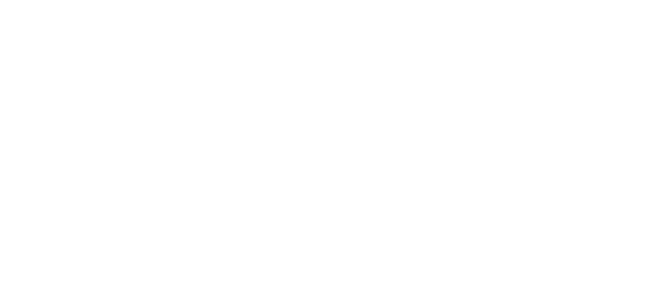
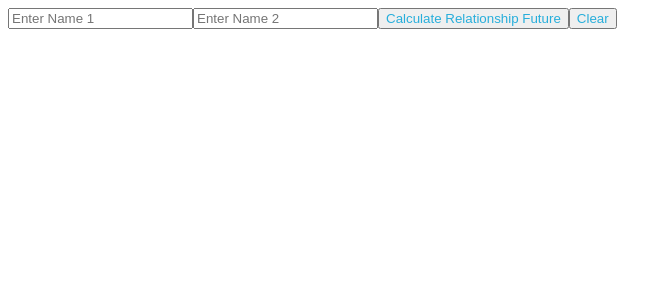
Before and after one commit to vijaysingh20/React---Flames-App---13t4dnsacn5l, a React app: page / in a window 1280 px wide. Shown: the top 300 px of the page, without its empty margins (0-672 px from the left). Built offline with nearby package versions, Linux system fonts and the light colour scheme.

Commit message:
Update App.js

```diff
--- a/src/components/App.js
+++ b/src/components/App.js
@@ -1,16 +1,92 @@
-import React, {Component, useState} from "react";
-import '../styles/App.css';
+import React, { useState } from "react";
+import "../styles/App.css";
 
-class App extends Component {
-    render() {
+const App = () => {
+  const [name1, setName1] = useState("");
+  const [name2, setName2] = useState("");
+  const [result, setResult] = useState("");
 
-        return(
-            <div id="main">
-               {/* Do not remove the main div */}
-            </div>
-        )
+  const handleFirstChange = (e) => {
+    setName1(e.target.value);
+  };
+  const handleSecondChange = (e) => {
+    setName2(e.target.value);
+  };
+
+  const length = () => {
+    let input1 = name1;
+    let input2 = name2;
+
+    for (let i = 0; i < input1.length; i++) {
+      for (let j = 0; j < input2.length; j++) {
+        if (input1[i] === input2[j]) {
+          input1 = input1.replace(input1[i], "");
+          input2 = input2.replace(input2[j], "");
+        }
+      }
     }
-}
+    const totalLength = input1.length + input2.length;
+    return totalLength % 6;
+  };
 
+  const output = (num) => {
+    switch (num) {
+      case 0:
+        setResult("Siblings");
+        break;
+      case 1:
+        setResult("Friends");
+        break;
+      case 2:
+        setResult("Love");
+        break;
+      case 3:
+        setResult("Affection");
+        break;
+      case 4:
+        setResult("Marriage");
+        break;
+      case 5:
+        setResult("Enemy");
+        break;
+      default:
+        setResult(null);
+    }
+  };
+
+  const clear = () => {
+    setName1("");
+    setName2("");
+    setResult("");
+  };
+
+  const test = () => {
+    output(length());
+  };
+
+  return (
+    <div id="main">
+      <input
+        data-testid="input1"
+        placeholder="Enter Name 1"
+        value={name1}
+        onChange={handleFirstChange}
+      />
+      <input
+        data-testid="input2"
+        placeholder="Enter Name 2"
+        value={name2}
+        onChange={handleSecondChange}
+      />
+      <button data-testid="calculate_relationship" onClick={test}>
+        Calculate Relationship Future
+      </button>
+      <button data-testid="clear" onClick={clear}>
+        Clear
+      </button>
+      <h3 data-testid="answer">{result}</h3>
+    </div>
+  );
+};
 
 export default App;
```
